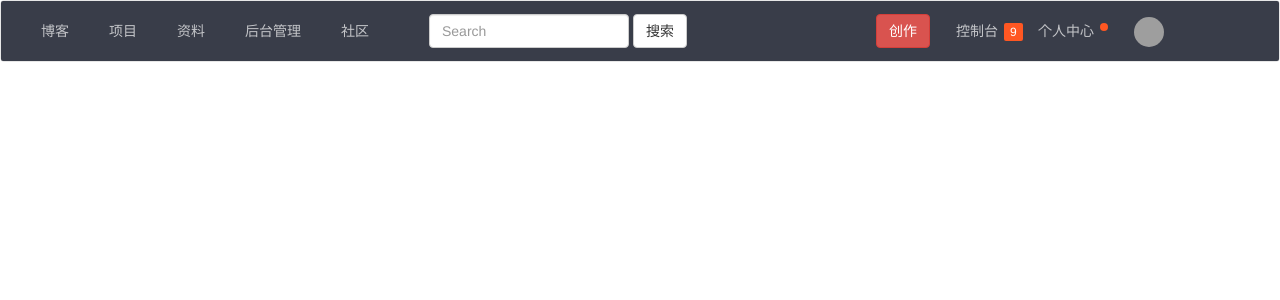
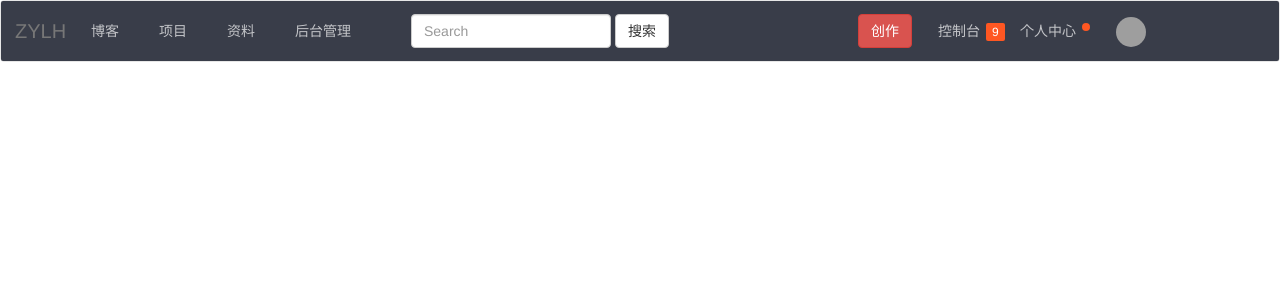
Before and after one commit to 2550868135/blog, a Django app: template blog/templates/blog/base.html in a window 1280 px wide. Shown: the top 300 px of the page. Run offline with Django 3.2, Linux system fonts and the light colour scheme; the template is opened without the code that fills it, so the values that code supplies are empty; some libraries are stand-ins or nearby versions; grey boxes are pictures that could not be loaded.

```diff
--- a/blog/static/css/blog/base.css
+++ b/blog/static/css/blog/base.css
@@ -56,3 +56,15 @@ a:hover{
     display: inline-block;
     margin-top: -2px;
 }
+
+.home{
+    padding: 0!important;
+    margin: 0!important;
+    position: fixed;
+    left: 0;
+    top:6px;
+}
+
+.first-li{
+    margin-left: 50px;
+}
--- a/blog/templates/blog/base.html
+++ b/blog/templates/blog/base.html
@@ -16,11 +16,15 @@
 <body>
 <nav class="navbar navbar-default nav-rejust">
     <ul class="layui-nav" lay-filter="">
-        <li class="layui-nav-item"><a href="{% url 'blog' %}">博客</a></li>
+        <li style="display:inline-block;" class="home">
+            <div class="navbar-header">
+                <a class="navbar-brand" style="font-size:20px;" href="{% url 'blog' %}">ZYLH</a>
+            </div>
+        </li>
+        <li class="layui-nav-item first-li"><a href="{% url 'blog' %}">博客</a></li>
         <li class="layui-nav-item"><a href="">项目</a></li>
         <li class="layui-nav-item"><a href="">资料</a></li>
         <li class="layui-nav-item"><a href="">后台管理</a></li>
-        <li class="layui-nav-item"><a href="">社区</a></li>
         <li class="search-li">
             <form class="search-form">
                 {% csrf_token %}
```
